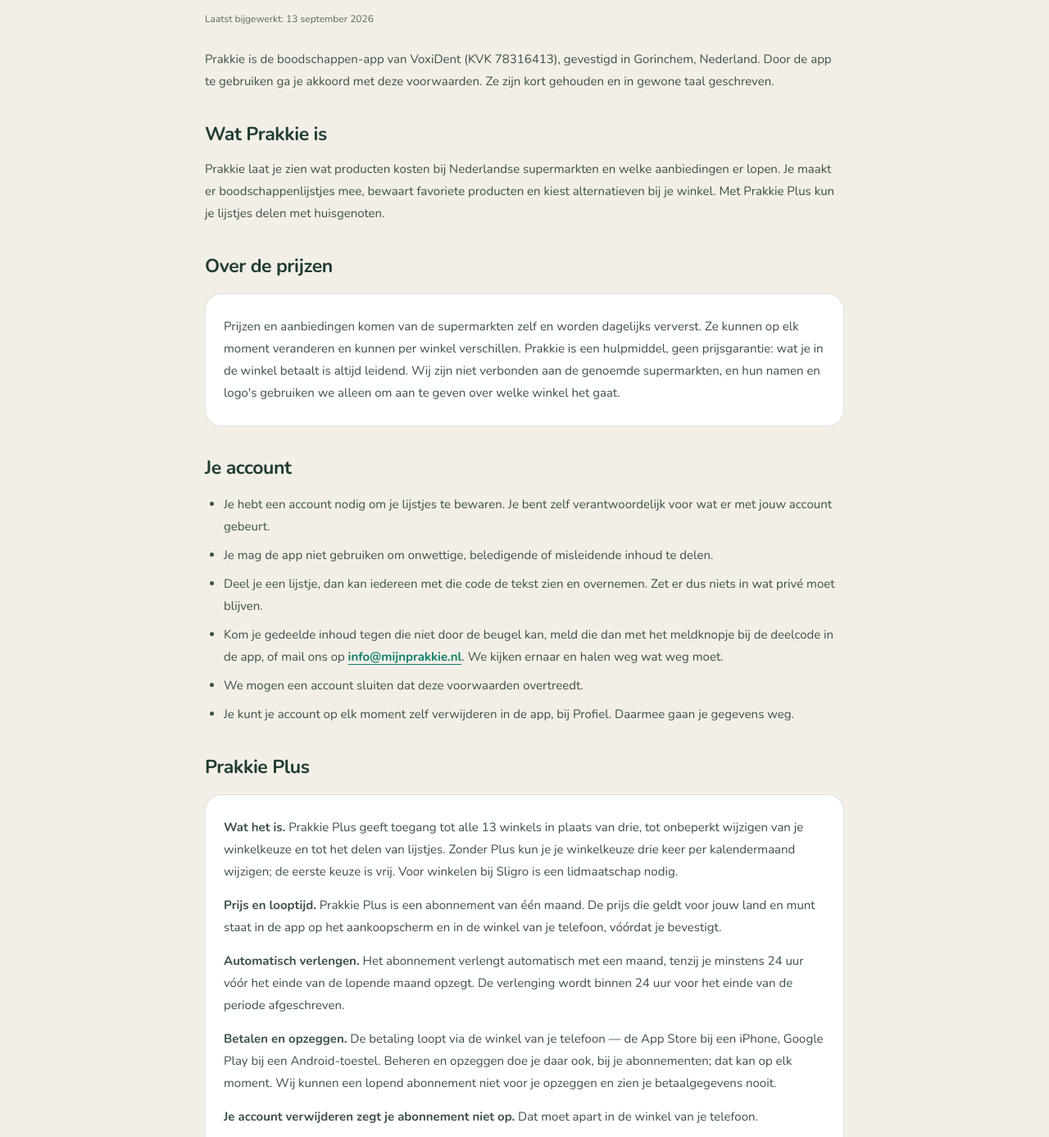
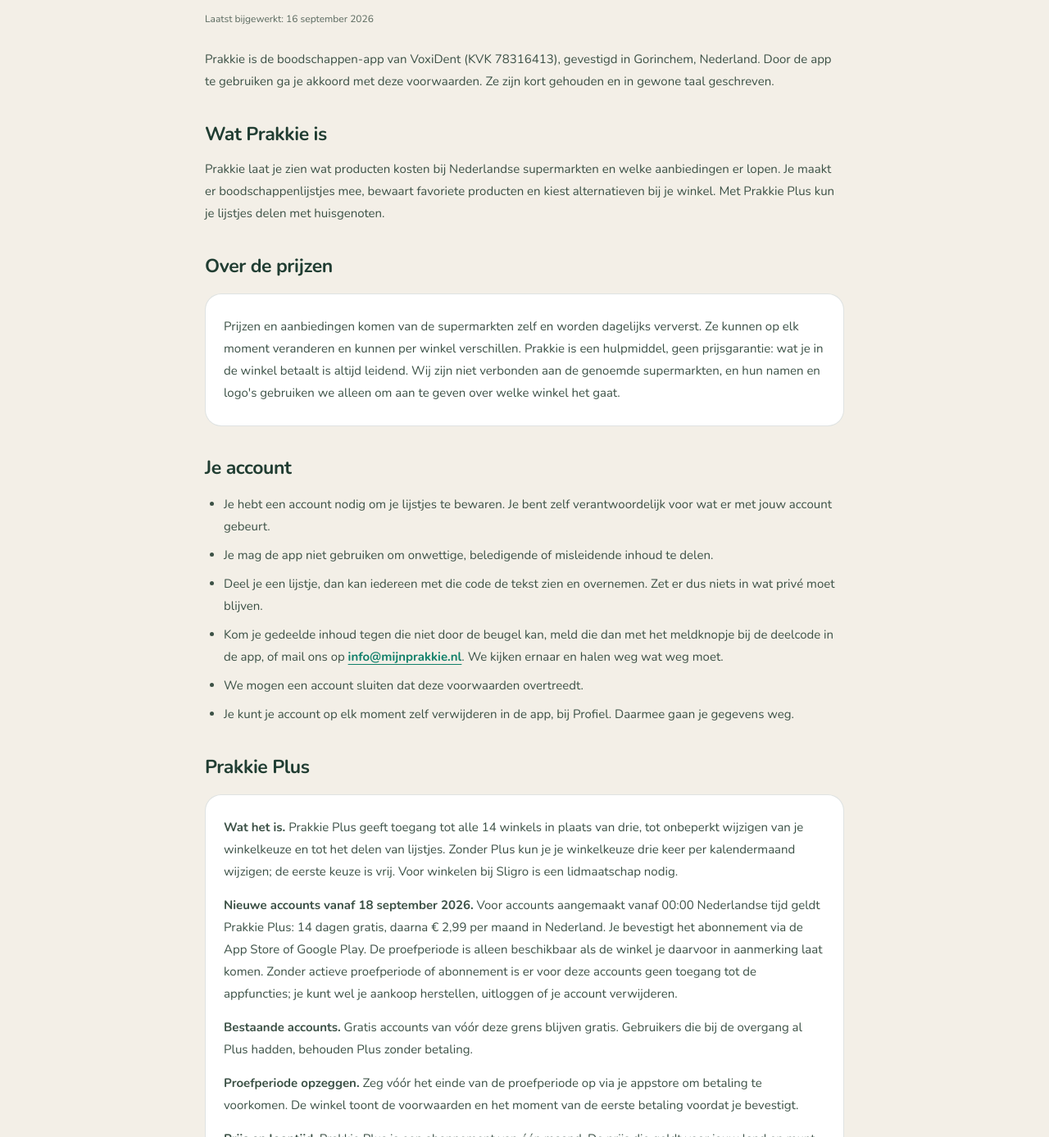
Before and after one commit to MouradLagsir199/prakkie-site, a plain HTML site: page voorwaarden.html in a window 1280 px wide. Shown: the part 212-1599 px from the top of the page at 82% size. Drawn offline with Linux system fonts and the light colour scheme.

Commit message:
Explain Plus trial for new accounts and preserve existing access

```diff
--- a/voorwaarden.html
+++ b/voorwaarden.html
@@ -14,7 +14,7 @@
 
 <main id="inhoud" class="legal-content wrap">
   <h1>Gebruiksvoorwaarden</h1>
-  <p class="datum">Laatst bijgewerkt: 13 september 2026</p>
+  <p class="datum">Laatst bijgewerkt: 16 september 2026</p>
 
   <p>Prakkie is de boodschappen-app van VoxiDent (KVK 78316413), gevestigd in Gorinchem, Nederland. Door de app te gebruiken ga je akkoord met deze voorwaarden. Ze zijn kort gehouden en in gewone taal geschreven.</p>
 
@@ -38,7 +38,10 @@
 
   <h2>Prakkie Plus</h2>
   <div class="kaart">
-    <p><strong>Wat het is.</strong> Prakkie Plus geeft toegang tot alle 13 winkels in plaats van drie, tot onbeperkt wijzigen van je winkelkeuze en tot het delen van lijstjes. Zonder Plus kun je je winkelkeuze drie keer per kalendermaand wijzigen; de eerste keuze is vrij. Voor winkelen bij Sligro is een lidmaatschap nodig.</p>
+    <p><strong>Wat het is.</strong> Prakkie Plus geeft toegang tot alle 14 winkels in plaats van drie, tot onbeperkt wijzigen van je winkelkeuze en tot het delen van lijstjes. Zonder Plus kun je je winkelkeuze drie keer per kalendermaand wijzigen; de eerste keuze is vrij. Voor winkelen bij Sligro is een lidmaatschap nodig.</p>
+    <p style="margin-top:10px"><strong>Nieuwe accounts vanaf 18 september 2026.</strong> Voor accounts aangemaakt vanaf 00:00 Nederlandse tijd geldt Prakkie Plus: 14 dagen gratis, daarna € 2,99 per maand in Nederland. Je bevestigt het abonnement via de App Store of Google Play. De proefperiode is alleen beschikbaar als de winkel je daarvoor in aanmerking laat komen. Zonder actieve proefperiode of abonnement is er voor deze accounts geen toegang tot de appfuncties; je kunt wel je aankoop herstellen, uitloggen of je account verwijderen.</p>
+    <p style="margin-top:10px"><strong>Bestaande accounts.</strong> Gratis accounts van vóór deze grens blijven gratis. Gebruikers die bij de overgang al Plus hadden, behouden Plus zonder betaling.</p>
+    <p style="margin-top:10px"><strong>Proefperiode opzeggen.</strong> Zeg vóór het einde van de proefperiode op via je appstore om betaling te voorkomen. De winkel toont de voorwaarden en het moment van de eerste betaling voordat je bevestigt.</p>
     <p style="margin-top:10px"><strong>Prijs en looptijd.</strong> Prakkie Plus is een abonnement van één maand. De prijs die geldt voor jouw land en munt staat in de app op het aankoopscherm en in de winkel van je telefoon, vóórdat je bevestigt.</p>
     <p style="margin-top:10px"><strong>Automatisch verlengen.</strong> Het abonnement verlengt automatisch met een maand, tenzij je minstens 24 uur vóór het einde van de lopende maand opzegt. De verlenging wordt binnen 24 uur voor het einde van de periode afgeschreven.</p>
     <p style="margin-top:10px"><strong>Betalen en opzeggen.</strong> De betaling loopt via de winkel van je telefoon — de App Store bij een iPhone, Google Play bij een Android-toestel. Beheren en opzeggen doe je daar ook, bij je abonnementen; dat kan op elk moment. Wij kunnen een lopend abonnement niet voor je opzeggen en zien je betaalgegevens nooit.</p>
```
Also changed, not shown: index.html (+3 -3 lines).
